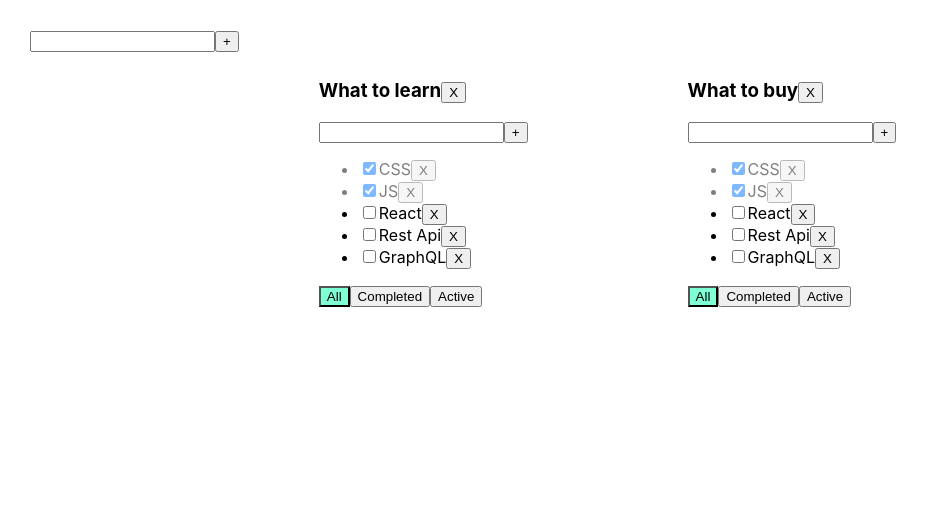
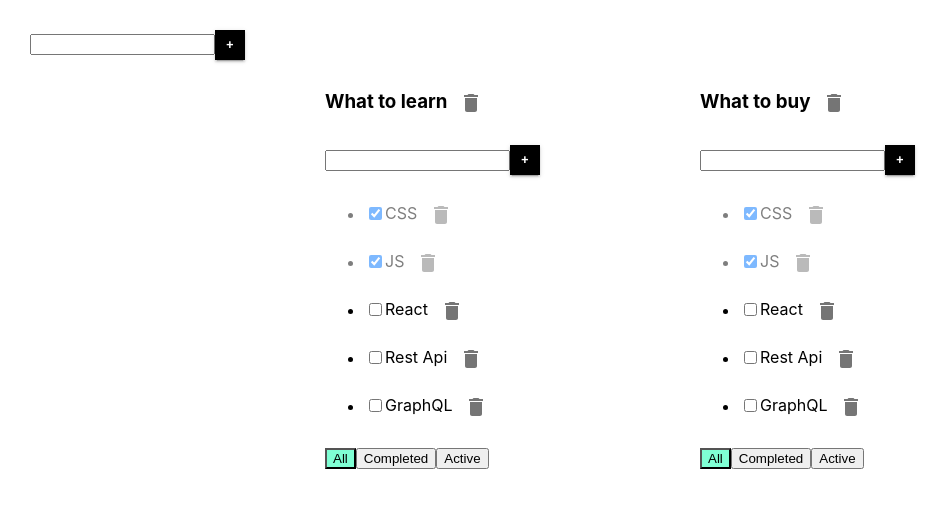
Before and after one commit to Croked1991/Todolist, a React app: page / in a window 1280 px wide. Shown: the top 508 px of the page, without its empty margins (0-949 px from the left). Built offline with nearby package versions, Linux system fonts and the light colour scheme.

Commit message:
added mui

```diff
--- a/src/Todolist.tsx
+++ b/src/Todolist.tsx
@@ -1,4 +1,6 @@
-import { type } from 'os';
+
+
+import { IconButton } from '@material-ui/core';
 import React from 'react';
 import { useState, KeyboardEvent, ChangeEvent } from 'react';
 import { FilterValuesType } from './App';
@@ -7,10 +9,16 @@ import { UniButton } from './components/Button';
 import { Checkbox } from './components/Checkbox';
 import { EditableSpan } from './components/EditableSpan';
 import style from './Todolist.module.css'
-import { title } from 'process';
+import { Delete } from '@mui/icons-material';
+
+
+
+
+
+
 
 export type TodolistIDType = {
-    [todolistID:string]:TaskType[]
+    [todolistID: string]: TaskType[]
 }
 
 export type TaskType = {
@@ -27,23 +35,23 @@ export type ButtonType = {
 type PropsType = {
     title: string;
     tasks: TodolistIDType;
-    removeTasks: (todolistID:string, id: string) => void;
-    taskFilter: (todolistID:string,filterValue: FilterValuesType) => void;
+    removeTasks: (todolistID: string, id: string) => void;
+    taskFilter: (todolistID: string, filterValue: FilterValuesType) => void;
     prokladka: Array<TaskType>;
     addTask: (newTask: string, todolistID: string) => void;
-    changeCheckboxStatus: (todolistID:string, currentId: string, eventStatus: boolean) => void
+    changeCheckboxStatus: (todolistID: string, currentId: string, eventStatus: boolean) => void
     filterButton: FilterValuesType
     buttons: ButtonType[]
-    todolistID : string
-    removeTodolist: (todolistID:string)=>void
-    updateTask: (todolistID: string, taskID: string, newTitle: string)=>void
-    updateH3: (todolistID: string, newTitle: string)=>void
+    todolistID: string
+    removeTodolist: (todolistID: string) => void
+    updateTask: (todolistID: string, taskID: string, newTitle: string) => void
+    updateH3: (todolistID: string, newTitle: string) => void
 }
 
 export function Todolist(props: PropsType) {
 
     const removeTaskHandler = (elid: string) => {
-        props.removeTasks(props.todolistID,elid)
+        props.removeTasks(props.todolistID, elid)
     }
 
     const filterHandler = (filterValue: FilterValuesType) => {
@@ -58,11 +66,11 @@ export function Todolist(props: PropsType) {
         props.removeTodolist(props.todolistID)
     }
 
-    const addTaskHandler = (newTask:string) => {
+    const addTaskHandler = (newTask: string) => {
         props.addTask(props.todolistID, newTask)
     }
 
-    const updateTaskHandler = (taskId: string, newTitle:string) => {
+    const updateTaskHandler = (taskId: string, newTitle: string) => {
         props.updateTask(props.todolistID, taskId, newTitle)
     }
 
@@ -74,23 +82,27 @@ export function Todolist(props: PropsType) {
         <div className="App">
             <div>
                 <h3>
-                   <EditableSpan title={props.title} callback={(newTitle: string) => updateH3Handler(newTitle)}/>
-                    <button onClick={removeTodolistHandler}>X</button>
+                    <EditableSpan title={props.title} callback={(newTitle: string) => updateH3Handler(newTitle)} />
+                    <IconButton aria-label="delete">
+                        <Delete onClick={removeTodolistHandler} />
+                    </IconButton>
                 </h3>
-                <AddItemForm callback={addTaskHandler}/>
+                <AddItemForm callback={addTaskHandler} />
                 <ul >
                     {props.prokladka.map((el: TaskType) => {
                         return (
-                            <li key={el.id} className={el.isDone === true ? style.isDone: ""}>
-                                <Checkbox check={el.isDone} callBack={(currentEvent)=>checkboxHandler(el.id, currentEvent)}/>
-                                <EditableSpan title={el.title} callback={(newTitle:string)=>updateTaskHandler(el.id, newTitle)} />
-                                <button onClick={() => removeTaskHandler(el.id)}>X</button>
+                            <li key={el.id} className={el.isDone === true ? style.isDone : ""}>
+                                <Checkbox check={el.isDone} callBack={(currentEvent) => checkboxHandler(el.id, currentEvent)} />
+                                <EditableSpan title={el.title} callback={(newTitle: string) => updateTaskHandler(el.id, newTitle)} />
+                                <IconButton aria-label="delete">
+                                    <Delete onClick={() => removeTaskHandler(el.id)} />
+                                </IconButton>
                             </li>
                         )
                     })}
                 </ul>
                 <div>
-                    <UniButton filterButton={props.filterButton} filterHandler={filterHandler} buttons={props.buttons}/>
+                    <UniButton filterButton={props.filterButton} filterHandler={filterHandler} buttons={props.buttons} />
                 </div>
             </div>
         </div>
--- a/src/components/AddItemForm.tsx
+++ b/src/components/AddItemForm.tsx
@@ -1,6 +1,7 @@
 import React from "react";
 import style from "../Todolist.module.css"
 import { useState, KeyboardEvent, ChangeEvent } from 'react';
+import { Button } from "@mui/material";
 
 type AddItemFormType = {
     callback: (newTask:string)=>void
@@ -31,6 +32,14 @@ export const AddItemForm = (props: AddItemFormType) => {
         setNewTask(event.currentTarget.value)
     }
 
+    let quaterButton = {
+        maxWidth: "30px",
+        maxHeight:"30px",
+        minWidth:"30px",
+        minHeight:"30px",
+        "background-color":"black",
+        color: "white"}
+
     return (
         <div>
             <input className={error ? style.error : ''}
@@ -38,7 +47,8 @@ export const AddItemForm = (props: AddItemFormType) => {
                 onKeyPress={onKeyPressHadler}
                 onChange={setNewTaskHandler}
             />
-            <button onClick={onClickHandler}>+</button>
+            {/* <button onClick={onClickHandler}>+</button> */}
+            <Button onClick={onClickHandler} size="small" variant="contained" style={quaterButton}>+</Button>
             {error && <p className={style.errorMessage}>{error}</p>}
         </div>
     )
```
Also changed, not shown: package.json (+7 -3 lines), 1 other file (tests, documents, lock files or other folders).
